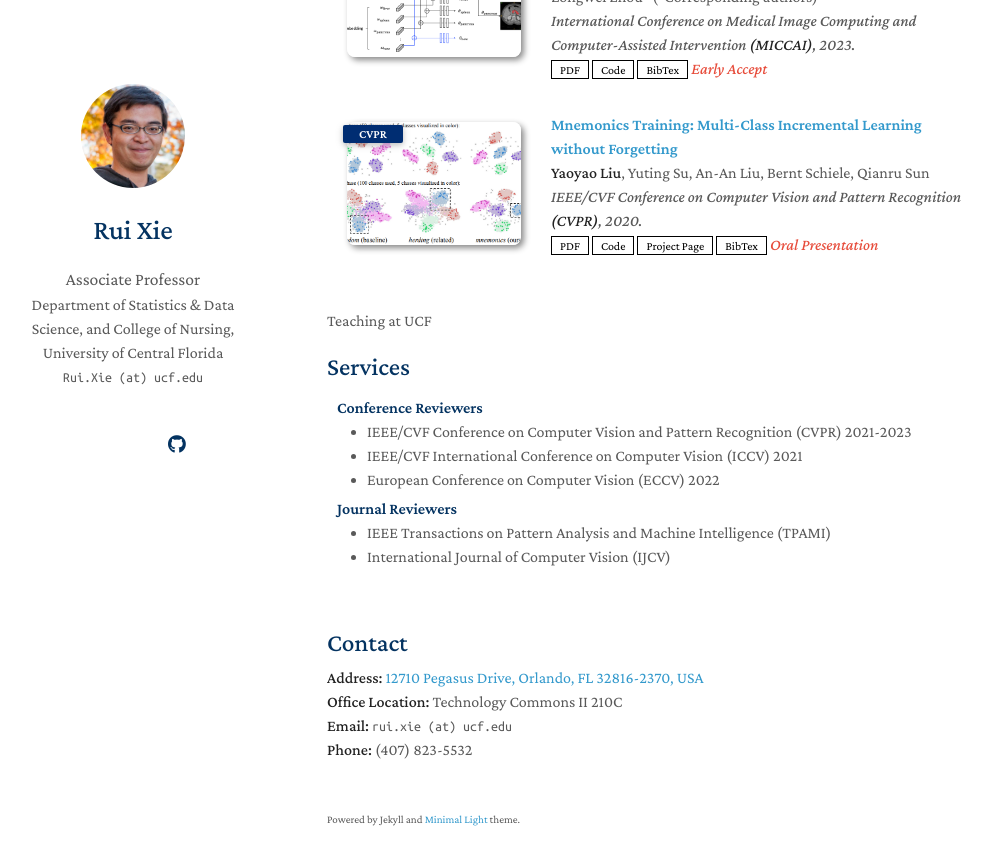
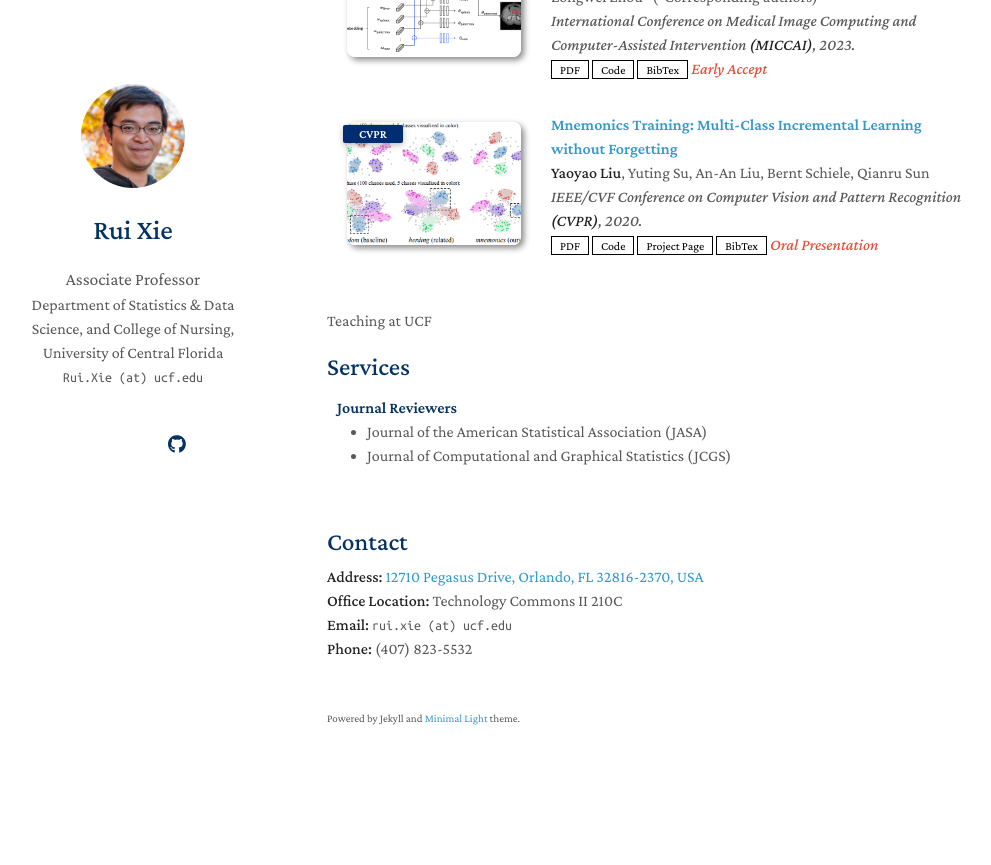
Before and after one commit to ruixie7/ruixie7.github.io, a Jekyll site: the page built from index.md, in a window 1280 px wide and 900 px high, scrolled down 655 px. Shown: the top 865 px of the window, without its empty margins (143-1134 px from the left). Built offline with Jekyll 4.4.1, drawn with Linux system fonts in a browser that asks for light colours; nearby versions of some CDN libraries; a style sheet for code colours, icons or effects is not loaded; our own code applies the rules of GitHub Pages for plain Markdown files; after the commit the page ends 1454 px from its top, so only the background shows below that.

Commit message:
Update services.md

```diff
--- a/_includes/services.md
+++ b/_includes/services.md
@@ -1,16 +1,9 @@
 ## Services
 
-<h4 style="margin:0 10px 0;">Conference Reviewers</h4>
-
-<ul style="margin:0 0 5px;">
-  <li><a href="http://cvpr2023.thecvf.com/"><autocolor>IEEE/CVF Conference on Computer Vision and Pattern Recognition (CVPR) 2021-2023</autocolor></a></li>
-  <li><a href="http://iccv2021.thecvf.com/"><autocolor>IEEE/CVF International Conference on Computer Vision (ICCV) 2021</autocolor></a></li>
-  <li><a href="https://eccv2022.ecva.net/"><autocolor>European Conference on Computer Vision (ECCV) 2022</autocolor></a></li>
-</ul>
 
 <h4 style="margin:0 10px 0;">Journal Reviewers</h4>
 
 <ul style="margin:0 0 20px;">
-  <li><a href="https://www.computer.org/csdl/journal/tp"><autocolor>IEEE Transactions on Pattern Analysis and Machine Intelligence (TPAMI)</autocolor></a></li>
-  <li><a href="https://www.springer.com/journal/11263"><autocolor>International Journal of Computer Vision (IJCV)</autocolor></a></li>
+  <li><a href="https://www.tandfonline.com/journals/uasa20"><autocolor>Journal of the American Statistical Association (JASA)</autocolor></a></li>
+  <li><a href="https://www.tandfonline.com/journals/ucgs20"><autocolor>Journal of Computational and Graphical Statistics (JCGS)</autocolor></a></li>
 </ul>
```
